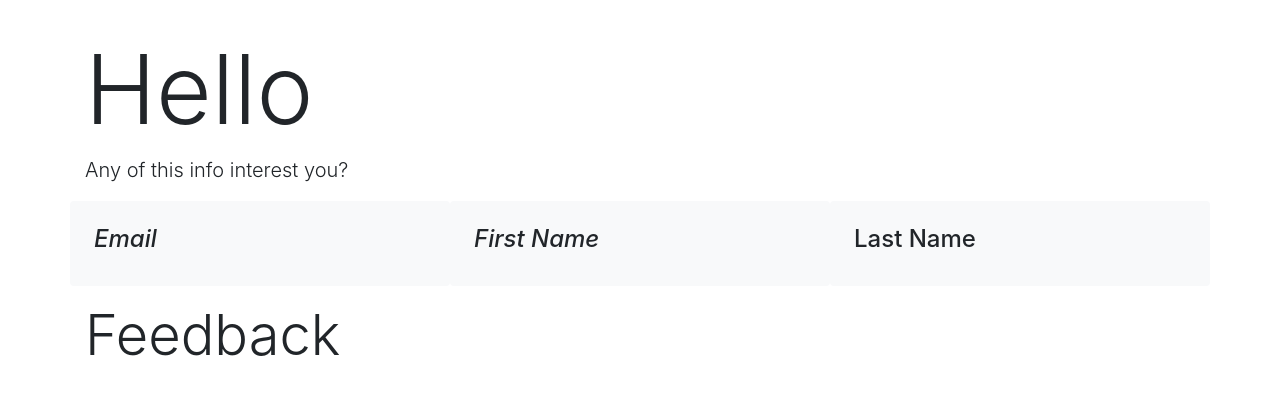
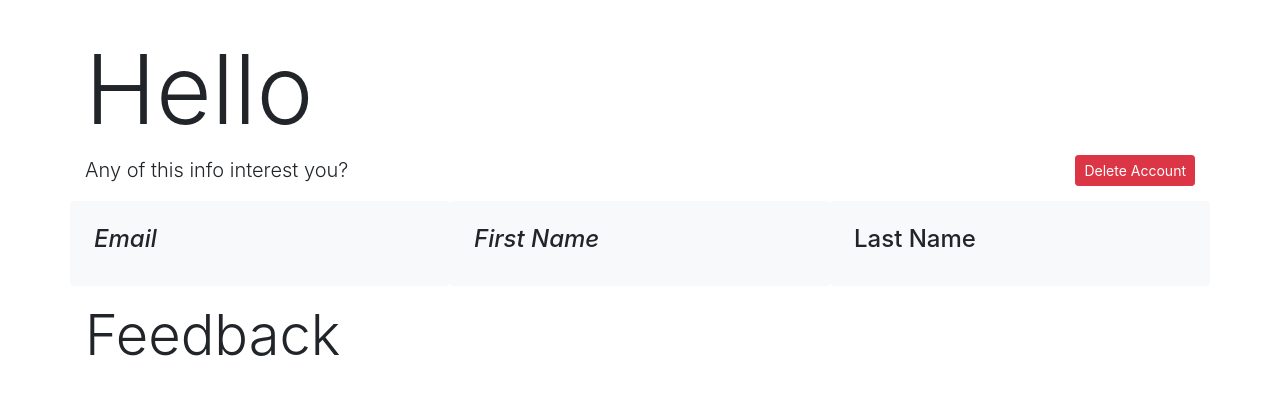
Before and after one commit to icym1lk/flask-feedback, a Flask app: a page that uses templates/user_details.html in a window 1280 px wide. Shown: the part 56-451 px from the top of the page. Run offline with Flask 2, Linux system fonts and the light colour scheme; the visitor is signed in with stand-in values (Sample User, id 1); data comes from the database, SQL or seed files in the repository; data that the repository does not hold is empty; some libraries are stand-ins or nearby versions.

Commit message:
Delete user route implemented

```diff
--- a/app.py
+++ b/app.py
@@ -88,6 +88,18 @@
     form = AddFeedbackForm(obj=user)
     return render_template("user_details.html", form=form, user=user, feedback=feedback)
 
+@app.route("/users/<username>/delete", methods=["POST"])
+def delete_user(username):
+
+    if "username" in session:
+        user = User.query.filter_by(username=username).first()
+
+        db.session.delete(user)
+        db.session.commit()
+        flash(f'{session["username"]} deleted.', "success")
+        session.pop("username")
+        return redirect("/")
+
 @app.route("/logout")
 def logout():
     flash(f'Goodbye {session["username"]}', "success")
--- a/templates/user_details.html
+++ b/templates/user_details.html
@@ -5,6 +5,13 @@
 {% block content %}
 
 <h1 class="display-1">Hello {{ user.username }}</h1>
+<span>
+    <form>
+        <button class="btn btn-danger btn-sm float-right" formaction="/users/{{ user.username }}/delete" formmethod="POST">
+            Delete Account
+        </button>
+    </form>
+</span>
 <p class="lead">Any of this info interest you?</p>
 <div class="user-info-container" display="flex-row">
     <div class="row justify-content-med-space-around">
```
